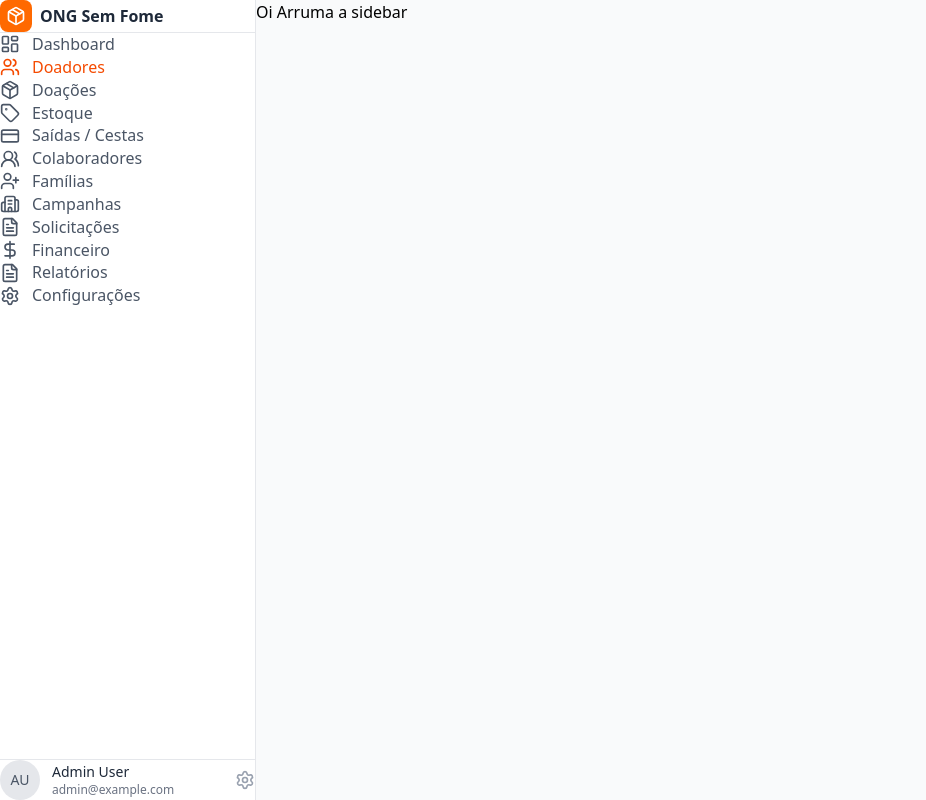
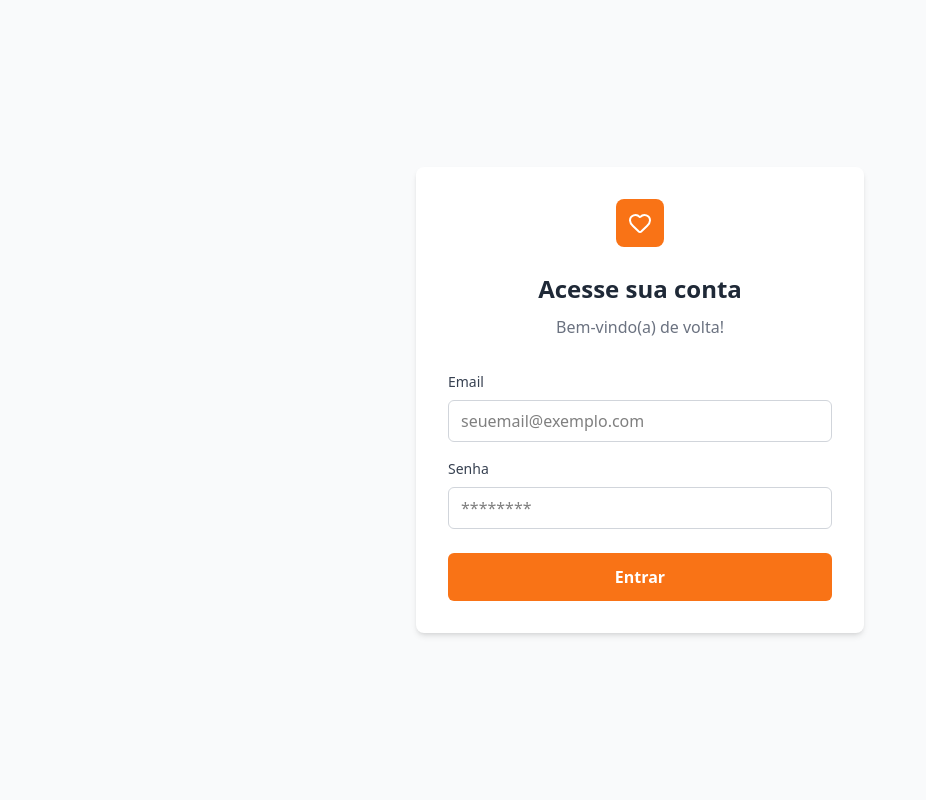
Before and after one commit to paolasgomes/ong-sem-fome-front, a React (Vite) app: page / in a window 1280 px wide. Shown: the whole page, without its empty margins (0-926 px from the left). Built offline with nearby package versions, Linux system fonts and the light colour scheme.

Commit message:
feat: telalogin

```diff
--- a/package.json
+++ b/package.json
@@ -10,16 +10,19 @@
     "preview": "vite preview"
   },
   "dependencies": {
+    "@material-tailwind/react": "^2.1.10",
     "@tailwindcss/vite": "^4.1.14",
     "lucide-react": "^0.545.0",
     "react": "^19.1.1",
     "react-dom": "^19.1.1",
     "react-hook-form": "^7.65.0",
+    "react-router-dom": "^7.9.4",
     "tailwindcss": "^4.1.14",
     "zod": "^4.1.12"
   },
   "devDependencies": {
     "@eslint/js": "^9.36.0",
+    "@tailwindcss/postcss": "^4.1.14",
     "@types/node": "^24.6.0",
     "@types/react": "^19.1.16",
     "@types/react-dom": "^19.1.9",
--- a/src/components/Layout/Layout.tsx
+++ b/src/components/Layout/Layout.tsx
@@ -1,16 +1,20 @@
 import type { ReactNode } from "react";
 import { Sidebar } from "./Sidebar";
+import { Outlet } from 'react-router-dom';
 
 interface LayoutProps {
   children: ReactNode;
   activeMenuItem?: string;
 }
 
-export function Layout({ children, activeMenuItem }: LayoutProps) {
+export function Layout() {
   return (
     <div className="flex min-h-screen bg-gray-50">
-      <Sidebar activeItem={activeMenuItem} />
-      <main className="flex-1">{children}</main>
+      <Sidebar />
+
+      <main className="flex-1 p-8">
+        <Outlet />
+      </main>
     </div>
   );
 }
--- a/src/components/Layout/Sidebar.tsx
+++ b/src/components/Layout/Sidebar.tsx
@@ -1,7 +1,8 @@
+import { useState } from "react";
 import {
   LayoutDashboard,
   Users,
-  Package,
+  Heart,
   Tag,
   CreditCard,
   Users2,
@@ -13,14 +14,15 @@ import {
 } from "lucide-react";
 
 interface SidebarProps {
-  activeItem?: string;
+  activeItem?: string | null;
 }
 
-export function Sidebar({ activeItem = "doadores" }: SidebarProps) {
+export function Sidebar({ activeItem = null }: SidebarProps) {
+  const [selectedItem, setSelectedItem] = useState(activeItem)
   const menuItems = [
     { id: "dashboard", label: "Dashboard", icon: LayoutDashboard },
     { id: "doadores", label: "Doadores", icon: Users },
-    { id: "doacoes", label: "Doações", icon: Package },
+    { id: "doacoes", label: "Doações", icon: Heart },
     { id: "estoque", label: "Estoque", icon: Tag },
     { id: "saidas", label: "Saídas / Cestas", icon: CreditCard },
     { id: "colaboradores", label: "Colaboradores", icon: Users2 },
@@ -34,26 +36,27 @@ export function Sidebar({ activeItem = "doadores" }: SidebarProps) {
 
   return (
     <aside className="w-64 bg-white border-r border-gray-200 min-h-screen flex flex-col">
-      <div className="p-4 border-b border-gray-200 flex items-center gap-2">
+      <div className="border-b border-gray-200 flex items-center gap-2" style={{ padding: '1rem' }}>
         <div className="w-8 h-8 bg-orange-500 rounded-lg flex items-center justify-center">
-          <Package className="w-5 h-5 text-white" />
+          <Heart className="w-5 h-5 text-white" />
         </div>
-        <span className="font-semibold text-gray-800">ONG Sem Fome</span>
+        <span className="font-semibold text-gray-800" >ONG Sem Fome</span>
       </div>
 
-      <nav className="flex-1 p-4">
-        <ul className="space-y-1">
+      <nav className="flex-1" style={{ padding: '1rem' }}>
+        <ul className="flex flex-col gap-5">
           {menuItems.map((item) => {
             const Icon = item.icon;
-            const isActive = item.id === activeItem;
+            const isActive = item.id === selectedItem;
 
             return (
               <li key={item.id}>
                 <button
+                onClick={() => setSelectedItem(item.id)}
                   className={`w-full flex items-center gap-3 px-3 py-2.5 rounded-lg text-sm transition-colors ${
                     isActive
-                      ? "bg-orange-50 text-orange-600 font-medium"
-                      : "text-gray-600 hover:bg-gray-50"
+                      ? "bg-orange-500 text-orange-500 font-medium"
+                      : "text-gray-600 hover:bg-gray-100 hover:text-gray-950"
                   }`}
                 >
                   <Icon className="w-5 h-5" />
@@ -65,7 +68,7 @@ export function Sidebar({ activeItem = "doadores" }: SidebarProps) {
         </ul>
       </nav>
 
-      <div className="p-4 border-t border-gray-200">
+      <div className="p-4 border-t border-gray-200" style={{ padding: '1rem' }}>
         <div className="flex items-center gap-3">
           <div className="w-10 h-10 bg-gray-200 rounded-full flex items-center justify-center">
             <span className="text-sm font-medium text-gray-600">AU</span>
--- a/src/main.tsx
+++ b/src/main.tsx
@@ -1,13 +1,27 @@
 import { StrictMode } from "react";
 import { createRoot } from "react-dom/client";
+import { BrowserRouter, Routes, Route, Navigate } from "react-router-dom";
+
 import "./styles/global.css";
+
+// Componentes e Páginas
 import { Layout } from "./components/Layout/Layout";
-import { DonorsPage } from "./pages/auth/donors/page";
+import { LoginPage } from "./pages/Loginpage";
+import { DashboardPage } from "./pages/Dashboardpage";
 
 createRoot(document.getElementById("root")!).render(
   <StrictMode>
-    <Layout activeMenuItem="doadores">
-      <DonorsPage />
-    </Layout>
+    <BrowserRouter>
+      <Routes>
+        {/* Rota para a página de login (fora do layout principal) */}
+        <Route path="/" element={<LoginPage />} />
+
+        {/* Rota principal que usa o Layout com a Sidebar */}
+        <Route path="/dashboard" element={<Layout />}>
+          {/* A primeira página a ser exibida dentro do Layout */}
+          <Route index element={<DashboardPage />} />
+        </Route>
+      </Routes>
+    </BrowserRouter>
   </StrictMode>
 );
--- /dev/null
+++ b/src/pages/DashboardPage.tsx
@@ -0,0 +1,11 @@
+export function DashboardPage() {
+    return (
+        <div>
+        <h1 className="text-3xl font-bold text-gray-800">Dashboard</h1>
+        <p className="mt-2 text-gray-600">
+            Bem-vindo(a) à sua área administrativa!
+        </p>
+        {/* Adicionar gráficos, estatísticas, etc. */}
+        </div>
+    );
+}
--- /dev/null
+++ b/src/pages/LoginPage.tsx
@@ -0,0 +1,100 @@
+import { useState } from 'react';
+import { useNavigate } from 'react-router-dom';
+import { Heart } from 'lucide-react';
+
+export function LoginPage() {
+const [email, setEmail] = useState('');
+const [password, setPassword] = useState('');
+const navigate = useNavigate();
+
+const handleSubmit = (event: React.FormEvent) => {
+    event.preventDefault();
+    navigate('/dashboard');
+};
+
+//Logo styles
+const logoContainerStyle = {
+    display: 'flex',
+    alignItems: 'center',
+    justifyContent: 'center',
+    width: '48px',
+    height: '48px',
+    backgroundColor: '#f97316',
+    borderRadius: '0.5rem',
+    margin: '0 auto 1.5rem',
+};
+
+const logoIconStyle = {
+    width: '24px',
+    height: '24px',
+    color: 'white',
+};
+
+const buttonStyle = {
+    width: '100%',
+    backgroundColor: '#f97316',
+    color: 'white',
+    fontWeight: 'bold',
+    padding: '0.75rem 1rem',
+    borderRadius: '0.375rem',
+    border: 'none',
+    cursor: 'pointer',
+    fontSize: '1rem',
+};
+
+return (
+    <div style={{ minHeight: '100vh', display: 'flex', alignItems: 'center', justifyContent: 'center', backgroundColor: '#f9fafb' }}>
+    <div style={{ maxWidth: '28rem', width: '100%', backgroundColor: 'white', padding: '2rem', borderRadius: '0.5rem', boxShadow: '0 4px 6px -1px rgb(0 0 0 / 0.1), 0 2px 4px -2px rgb(0 0 0 / 0.1)' }}>
+
+        <div style={logoContainerStyle}>
+        <Heart style={logoIconStyle} />
+        </div>
+
+        <div style={{ textAlign: 'center', marginBottom: '2rem' }}>
+        <h2 style={{ fontSize: '1.5rem', fontWeight: 'bold', color: '#1f2937' }}>Acesse sua conta</h2>
+        <p style={{ color: '#6b7280', marginTop: '0.5rem' }}>Bem-vindo(a) de volta!</p>
+        </div>
+
+        <form onSubmit={handleSubmit}>
+        <div style={{ marginBottom: '1rem' }}>
+            <label htmlFor="email" style={{ display: 'block', fontSize: '0.875rem', fontWeight: '500', color: '#374151', marginBottom: '0.5rem' }}>
+            Email
+            </label>
+            <input
+            type="email"
+            id="email"
+            value={email}
+            onChange={(e) => setEmail(e.target.value)}
+            placeholder="seuemail@exemplo.com"
+            required
+            style={{ width: '100%', padding: '0.5rem 0.75rem', border: '1px solid #d1d5db', borderRadius: '0.375rem' }}
+            />
+        </div>
+        <div style={{ marginBottom: '1.5rem' }}>
+            <label htmlFor="password" style={{ display: 'block', fontSize: '0.875rem', fontWeight: '500', color: '#374151', marginBottom: '0.5rem' }}>
+            Senha
+            </label>
+            <input
+            type="password"
+            id="password"
+            value={password}
+            onChange={(e) => setPassword(e.target.value)}
+            placeholder="********"
+            required
+            style={{ width: '100%', padding: '0.5rem 0.75rem', border: '1px solid #d1d5db', borderRadius: '0.375rem' }}
+            />
+        </div>
+
+        <div>
+            <button
+            type="submit"
+            style={buttonStyle}
+            >
+            Entrar
+            </button>
+        </div>
+        </form>
+    </div>
+    </div>
+);
+}
```
Also changed, not shown: 1 other file (tests, documents, lock files or other folders).
